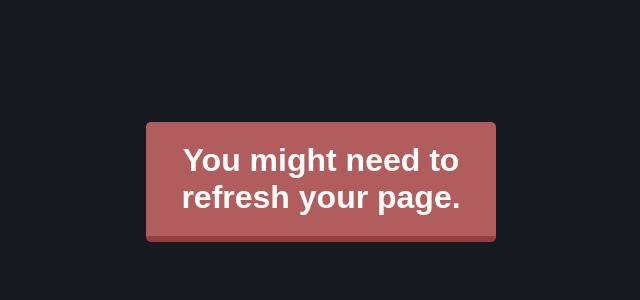
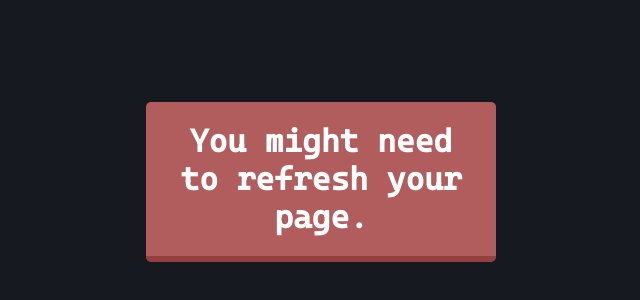
Before and after one commit to kitesi/remote-pc, a Svelte app: page / in a window 1280 px wide. Shown: the part 218-518 px from the top of the page, without its empty margins (319-959 px from the left). Built offline with nearby package versions, Linux system fonts and the light colour scheme; no server answers.

Commit message:
add cascadia font to public/fonts/

```diff
--- a/public/global.css
+++ b/public/global.css
@@ -1,6 +1,13 @@
 * {
     margin: 0;
     padding: 0;
+}
+
+@font-face {
+    font-family: 'Cascadia Code';
+    src: url('/fonts/CascadiaCode.woff2') format('woff2');
+    font-weight: normal;
+    font-style: normal;
 }
 
 :root {
```
Also changed, not shown: public/fonts/CascadiaCode.woff2 (added). Lines whose indentation alone changed are shown as unchanged.
